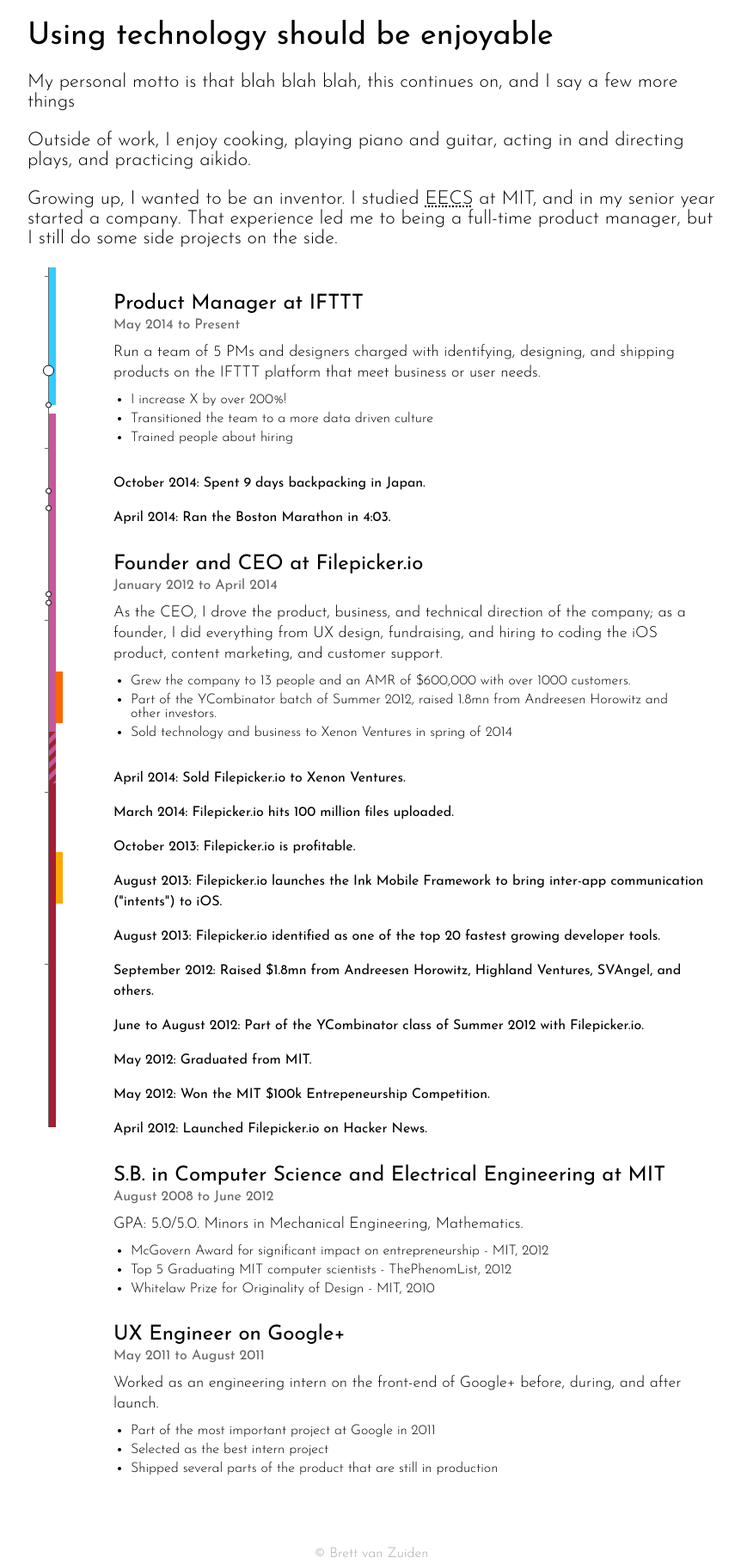
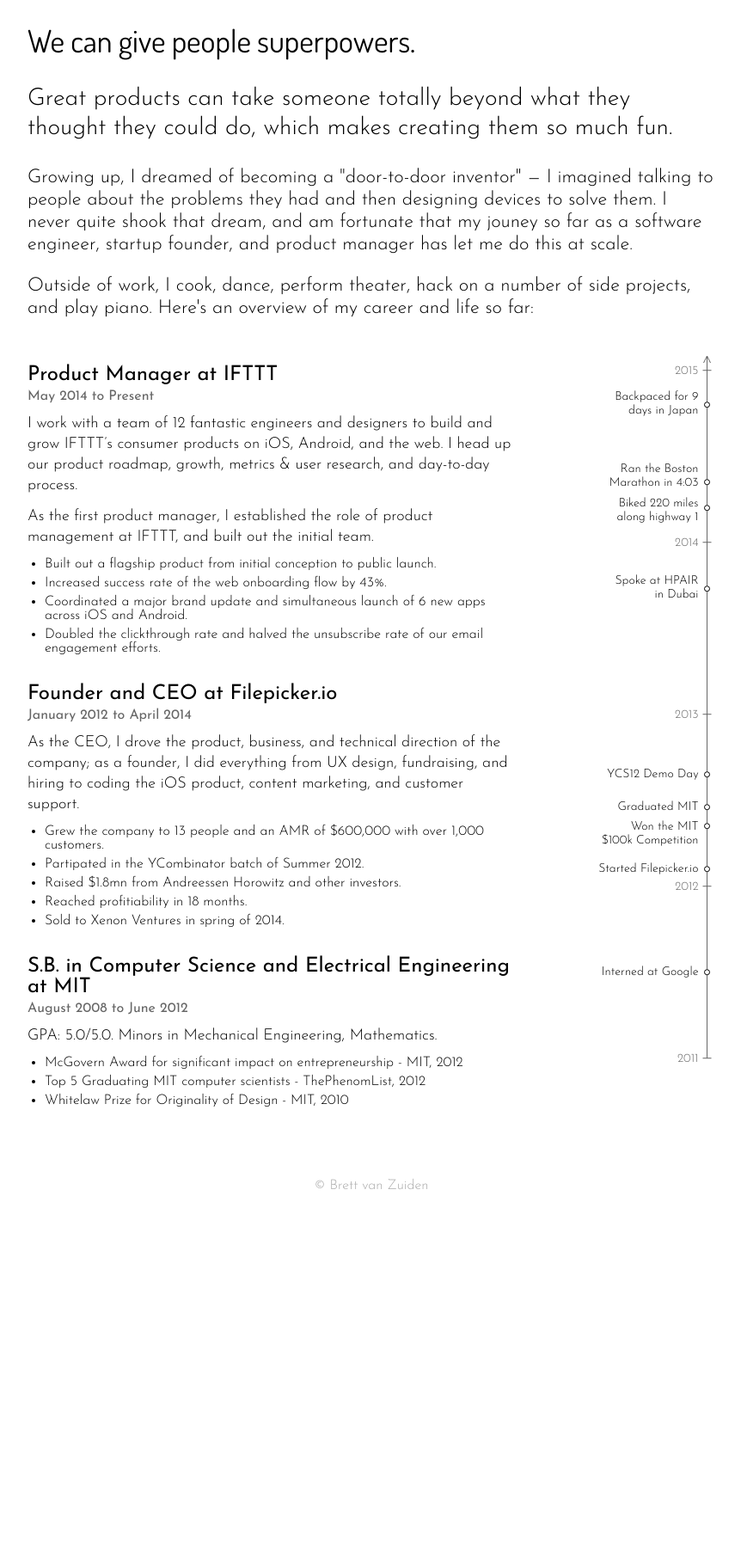
Before and after one commit to brettcvz/brettcvz.com, a Django app: page /about/ in a window 1280 px wide. Shown: the part 75-1894 px from the top of the page at 86% size, without its empty margins (208-1070 px from the left). After the commit the page ends 1458 px from the top, so only its background shows below. Run offline with Django 3.2, Linux system fonts and the light colour scheme.

Commit message:
Finished content, timeline for about page

```diff
--- a/static/css/base.css
+++ b/static/css/base.css
@@ -296,25 +296,48 @@
 h1 {
     font-weight: 400;
     font-size: 36px;
+    font-family: 'Dosis', sans-serif;
 }
 
 .about-intro p {
     font-size: 22px;
+    line-height: 26px;
 }
 
 .about-intro p.motto {
+    font-size: 28px;
+    line-height: 34px;
 }
 
 .timeline {
     vertical-align: top;
     display:inline-block;
-    width: 50px;
+    width: 200px;
     margin: 0;
-    margin-right: 45px;
+    margin-top: 20px;
+    margin-left: 25px;
 }
+
+.timeline text.year {
+    fill: #666;
+    font-size: 14px;
+    text-anchor: end;
+}
+
+.timeline text.event {
+    font-size: 14px;
+    text-anchor: end;
+}
+
+.timeline circle.event {
+    fill: #FFF;
+    stroke: #000;
+    stroke-width: 1;
+}
+
 .timeline-entries {
     display:inline-block;
-    width: 700px;
+    width: 570px;
     margin: 0;
     margin-bottom: 50px;
     list-style: none;
@@ -322,10 +345,6 @@
 }
 
 .timeline-entries>li {
-    margin: 10px 0;
-}
-
-.timeline-entries>li.large {
     margin: 30px 0;
 }
 
--- /dev/null
+++ b/static/js/about.js
@@ -0,0 +1,134 @@
+document.addEventListener("DOMContentLoaded", function(){
+    var svg = document.getElementById('timeline-graphic'); //Get svg element
+    //100 coords wide
+    var LINE_X = 90.5;
+    var START_YEAR = 2011;
+    var YEAR_HEIGHT = 200;
+    var TOP_PADDING = 10;
+
+    //set of events, key is the dot position, value is the text
+    //associated with it (optionally with positions)
+    var events = {
+        2014.8: {
+            2014.83: "Backpaced for 9",
+            2014.75: "days in Japan"
+        },
+        2014.35: {
+            2014.41: "Ran the Boston",
+            2014.33: "Marathon in 4:03"
+        },
+        2014.2: {
+            2014.21: "Biked 220 miles",
+            2014.13: "along highway 1"
+        },
+        2013.73: {
+            2013.76: "Spoke at HPAIR",
+            2013.68: "in Dubai"
+        },
+        2012.65: "YCS12 Demo Day",
+        2012.46: "Graduated MIT",
+        2012.35: {
+            2012.33: "Won the MIT",
+            2012.25: "$100k Competition"
+        },
+        2012.10: "Started Filepicker.io",
+        2011.5: "Interned at Google"
+    };
+
+    function coordToY(coord) {
+        var now = new Date();
+        var year = now.getUTCFullYear();
+        //initial is the % of the year so far
+        var initial = (now - new Date(year, 0, 1))/(1000 * 3600 * 24 * 365);
+        return TOP_PADDING + (initial + (year - coord)) * YEAR_HEIGHT;
+    }
+
+    function createElement(type) {
+        return document.createElementNS("http://www.w3.org/2000/svg", type);
+    }
+
+    function createEventNode(coord) {
+        var node = createElement("circle");
+        node.setAttribute("class", "event");
+        node.setAttribute("cx", LINE_X);
+        node.setAttribute("cy", coordToY(coord));
+        node.setAttribute("r", 3);
+
+        svg.appendChild(node);
+        return node;
+    }
+
+    function createTextElement(coord, text) {
+        var node = createElement("text");
+        node.setAttribute("class", "event");
+        node.setAttribute("x", LINE_X - 10);
+        node.setAttribute("y", coordToY(coord));
+        node.appendChild(document.createTextNode(text));
+
+        svg.appendChild(node);
+        return node;
+    }
+
+    function createEvent(coord, data) {
+        createEventNode(coord);
+        if (typeof data === "string") {
+            createTextElement(coord - 0.015, data);
+        } else {
+            for (var tcoord in data) {
+                createTextElement(tcoord, data[tcoord]);
+            }
+        }
+    }
+
+    function drawTimeline() {
+        var line = createElement("line");
+        line.setAttribute("x1", LINE_X);
+        line.setAttribute("x2", LINE_X);
+        line.setAttribute("y1", 0);
+        line.setAttribute("y2", coordToY(START_YEAR));
+        line.setAttribute("stroke", "#666");
+        line.setAttribute("stroke-width", "1");
+        svg.appendChild(line);
+
+        var currYear = (new Date()).getUTCFullYear();
+        for (var year = START_YEAR; year <= currYear; year++) {
+            var mark = createElement("line");
+            var yVal = coordToY(year);
+            mark.setAttribute("x1", LINE_X-5);
+            mark.setAttribute("x2", LINE_X+5);
+            mark.setAttribute("y1", yVal);
+            mark.setAttribute("y2", yVal);
+            mark.setAttribute("stroke", "#666");
+            mark.setAttribute("stroke-width", "1");
+            svg.appendChild(mark);
+
+            var text = createTextElement(year-0.02, year.toString());
+            text.setAttribute("class", "year");
+        }
+
+        //top arrow
+        var arrowL = createElement("line");
+        arrowL.setAttribute("x1", LINE_X-4);
+        arrowL.setAttribute("x2", LINE_X);
+        arrowL.setAttribute("y1", 8);
+        arrowL.setAttribute("y2", 0);
+        arrowL.setAttribute("stroke", "#666");
+        arrowL.setAttribute("stroke-width", "1");
+        svg.appendChild(arrowL);
+
+        var arrowR = createElement("line");
+        arrowR.setAttribute("x1", LINE_X+4);
+        arrowR.setAttribute("x2", LINE_X);
+        arrowR.setAttribute("y1", 8);
+        arrowR.setAttribute("y2", 0);
+        arrowR.setAttribute("stroke", "#666");
+        arrowR.setAttribute("stroke-width", "1");
+        svg.appendChild(arrowR);
+    }
+
+    drawTimeline();
+
+    for (var e in events) {
+        createEvent(parseFloat(e), events[e]);
+    }
+});
--- a/templates/about.html
+++ b/templates/about.html
@@ -1,72 +1,40 @@
 {% extends "base.html" %}
+{% load staticfiles %}
 
 {%block title%}Brett van Zuiden | About me{%endblock%}
+
+{%block js%}
+<script src="{% static 'js/about.js' %}"></script>
+{%endblock js%}
 
 {%block body%}
 {%include 'nav.html'%}
 <div id="content">
     <div class="about-intro fadein">
-        <h1>Using technology should be enjoyable</h1>
-        <p class="motto">My personal motto is that blah blah blah, this continues on, and I say a few more things</p>
+        <h1>We can give people superpowers.</h1>
+        <p class="motto">Great products can take someone totally beyond what they thought they could do, which makes creating them so much fun.</p>
         <p>
-        Outside of work, I enjoy cooking, playing piano and guitar, acting in and directing plays, and practicing aikido.
+        Growing up, I dreamed of becoming a "door-to-door inventor" &mdash; I imagined talking to people about the problems they had and then designing devices to solve them. I never quite shook that dream, and am fortunate that my jouney so far as a software engineer, startup founder, and product manager has let me do this at scale.
         </p>
         <p>
-        Growing up, I wanted to be an inventor. I studied <abbr title="Electrical Engineering and Computer Science">EECS</abbr> at MIT, and in my senior year started a company. That experience led me to being a full-time product manager, but I still do some side projects on the side.
+        Outside of work, I cook, dance, perform theater, hack on a number of side projects, and play piano. Here's an overview of my career and life so far:
         </p>
     </div>
-    <div class="timeline fadein">
-        <svg width="50" height="1000" viewBox="0 0 50 1000">
-            <pattern id="mitFilepickerHatch" width="10" height="10" patternTransform="rotate(45 0 0)" patternUnits="userSpaceOnUse">
-              <line x1="2.5" y1="0" x2="2.5" y2="10" style="stroke:#A31F34; stroke-width:5" />
-              <line x1="7.5" y1="0" x2="7.5" y2="10" style="stroke:#C6579A; stroke-width:5" />
-            </pattern>
-            <pattern id="YCFilepickerHatch" width="10" height="10" patternTransform="rotate(45 0 0)" patternUnits="userSpaceOnUse">
-              <line x1="2.5" y1="0" x2="2.5" y2="10" style="stroke:#FF6600; stroke-width:5" />
-              <line x1="7.5" y1="0" x2="7.5" y2="10" style="stroke:#C6579A; stroke-width:5" />
-            </pattern>
-
-            <line x1="24.5" x2="24.5" y1="0" y2="1000" stroke="#666" stroke-width="1"/>
-            <line x1="20" x2="30" y1="10.5" y2="10.5" stroke="#666" stroke-width="1"/>
-            <line x1="20" x2="30" y1="210.5" y2="210.5" stroke="#666" stroke-width="1"/>
-            <line x1="20" x2="30" y1="410.5" y2="410.5" stroke="#666" stroke-width="1"/>
-            <line x1="20" x2="30" y1="610.5" y2="610.5" stroke="#666" stroke-width="1"/>
-            <line x1="20" x2="30" y1="810.5" y2="810.5" stroke="#666" stroke-width="1"/>
-
-            <rect x="25" y="0" width="8" height="160" style="fill: #33CCFF"/>
-            <rect x="25" y="170" width="8" height="370" style="fill: #C6579A"/>
-            <rect x="33" y="470" width="8" height="60" style="fill: #FF6600"/>
-            <rect x="25" y="540" width="8" height="60" style="fill: url(#mitFilepickerHatch)"/>
-            <rect x="25" y="600" width="8" height="400" style="fill: #A31F34"/>
-            <rect x="33" y="680" width="8" height="60" style="fill: #FFA700"/>
-
-            <circle cx="24.5" cy="120" r="6" style="fill: #FFF; stroke:#000; stroke-width:1"/>
-            <circle cx="24.5" cy="160" r="3" style="fill: #FFF; stroke:#000; stroke-width:1"/>
-            <circle cx="24.5" cy="260" r="3" style="fill: #FFF; stroke:#000; stroke-width:1"/>
-            <circle cx="24.5" cy="280" r="3" style="fill: #FFF; stroke:#000; stroke-width:1"/>
-            <circle cx="24.5" cy="380" r="3" style="fill: #FFF; stroke:#000; stroke-width:1"/>
-            <circle cx="24.5" cy="390" r="3" style="fill: #FFF; stroke:#000; stroke-width:1"/>
-        </svg>
-    </div>
     <ul class="timeline-entries fadein">
-        <li class="job span large" data-start="5-2014" data-color="33CCFF">
+        <li>
             <h3>Product Manager at IFTTT</h3>
             <time>May 2014 to Present</time>
-            <p class="description">Run a team of 5 PMs and designers charged with identifying, designing, and shipping
-            products on the IFTTT platform that meet business or user needs.</p>
+            <p class="description">I work with a team of 12 fantastic engineers and designers to build and grow IFTTT’s consumer products on iOS, Android, and the web. I head up our product roadmap, growth, metrics &amp; user research, and day-to-day process.</p>
+            <p class="description">As the first product manager, I established the role of product management at IFTTT, and built out the initial team.
+            </p>
             <ul class="highlights">
-                <li>I increase X by over 200%!</li>
-                <li>Transitioned the team to a more data driven culture</li>
-                <li>Trained people about hiring</li>
+                <li>Built out a flagship product from initial conception to public launch.</li>
+                <li>Increased success rate of the web onboarding flow by 43%.</li>
+                <li>Coordinated a major brand update and simultaneous launch of 6 new apps across iOS and Android.</li>
+                <li>Doubled the clickthrough rate and halved the unsubscribe rate of our email engagement efforts.</li>
             </ul>
         </li>
-        <li class="event" data-start="4-2014">
-            <p>October 2014: Spent 9 days backpacking in Japan.</p>
-        </li>
-        <li class="event" data-start="4-2014">
-            <p>April 2014: Ran the Boston Marathon in 4:03.</p>
-        </li>
-        <li class="job span large" data-start="1-2012" data-end="4-2014" data-color="C6579A">
+        <li>
             <h3>Founder and CEO at Filepicker.io</h3>
             <time>January 2012 to April 2014</time>
             <p class="description">
@@ -75,42 +43,14 @@
                 content marketing, and customer support.
             </p>
             <ul class="highlights">
-                <li>Grew the company to 13 people and an AMR of $600,000 with over 1000 customers.</li>
-                <li>Part of the YCombinator batch of Summer 2012, raised 1.8mn from Andreesen Horowitz and other investors.</li>
-                <li>Sold technology and business to Xenon Ventures in spring of 2014</li>
+                <li>Grew the company to 13 people and an AMR of $600,000 with over 1,000 customers.</li>
+                <li>Partipated in the YCombinator batch of Summer 2012.</li>
+                <li>Raised $1.8mn from Andreessen Horowitz and other investors.</li>
+                <li>Reached profitiability in 18 months.</li>
+                <li>Sold to Xenon Ventures in spring of 2014.</li>
             </ul>
         </li>
-        <li class="event" data-start="4-2014">
-            <p>April 2014: Sold Filepicker.io to Xenon Ventures.</p>
-        </li>
-        <li class="event" data-start="3-2014">
-            <p>March 2014: Filepicker.io hits 100 million files uploaded.</p>
-        </li>
-        <li class="event" data-start="10-2013">
-            <p>October 2013: Filepicker.io is profitable.</p>
-        </li>
-        <li class="event" data-start="8-2013">
-            <p>August 2013: Filepicker.io launches the Ink Mobile Framework to bring inter-app communication ("intents") to iOS.</p>
-        </li>
-        <li class="event" data-start="8-2013">
-            <p>August 2013: Filepicker.io identified as one of the top 20 fastest growing developer tools.</p>
-        </li>
-        <li class="event" data-start="9-2012">
-            <p>September 2012: Raised $1.8mn from Andreesen Horowitz, Highland Ventures, SVAngel, and others.</p>
-        </li>
-        <li class="span yc" data-start="6-2012" data-end="8-2012" data-color="FF660A">
-            <p>June to August 2012: Part of the YCombinator class of Summer 2012 with Filepicker.io.</p>
-        </li>
-        <li class="event" data-start="5-2012">
-            <p>May 2012: Graduated from MIT.</p>
-        </li>
-        <li class="event" data-start="5-2012">
-            <p>May 2012: Won the MIT $100k Entrepeneurship Competition.</p>
-        </li>
-        <li class="event" data-start="4-2012">
-            <p>April 2012: Launched Filepicker.io on Hacker News.</p>
-        </li>
-        <li class="span large" data-start="8-2008" data-end="5-2012" data-color="A31F34">
+        <li>
             <h3>S.B. in Computer Science and Electrical Engineering at MIT</h3>
             <time>August 2008 to June 2012</time>
             <p class="description">
@@ -122,18 +62,9 @@
                 <li>Whitelaw Prize for Originality of Design - MIT, 2010</li>
             </ul>
         </li>
-        <li class="job span large" data-start="5-2011" data-end="8-2011" data-color="FFA700">
-            <h3>UX Engineer on Google+</h3>
-            <time>May 2011 to August 2011</time>
-            <p class="description">
-                Worked as an engineering intern on the front-end of Google+ before, during, and after launch.
-            </p>
-            <ul class="highlights">
-                <li>Part of the most important project at Google in 2011</li>
-                <li>Selected as the best intern project</li>
-                <li>Shipped several parts of the product that are still in production</li>
-            </ul>
-        </li>
     </ul>
+    <div class="timeline fadein">
+        <svg id="timeline-graphic" width="200" height="900" viewBox="-100 0 200 900"></svg>
+    </div>
 </div>
 {%endblock%}
--- a/templates/home.html
+++ b/templates/home.html
@@ -18,7 +18,7 @@
             <ul id="main-points">
                 <li>Product Manager at <a href="http://ifttt.com">IFTTT</a></li>
                 <li>Founding CEO of <a href="http://filepicker.io">Filepicker.io</a></li>
-                <li>Studied EECS, Math, and Mechanical Engineering at MIT</li>
+                <li>Studied <abbr title="Electrical Engineering and Computer Science">EECS</abbr>, Math, and Mechanical Engineering at MIT</li>
             </ul>
             <a class="more" href="{% url 'about'%}">More about me &rsaquo;</a>
         </div>
--- a/templates/posts/base.html
+++ b/templates/posts/base.html
@@ -14,7 +14,7 @@
             <li>I work as a Product Manager at <a href="http://ifttt.com">IFTTT</a>.</li>
             <li>I founded <a href="http://filepicker.io">Filepicker.io</a>, part of YC S12.</li>
             <li>Contact me at <a href="mailto:brettcvz@gmail.com">brettcvz@gmail.com</a></li>
-        </p>
+        </ul>
     </div>
 </div>
 {%endblock%}
--- a/templates/posts/index.html
+++ b/templates/posts/index.html
@@ -6,13 +6,15 @@
 <div class="posts-intro">
     <p>
         I write on things that interest me: product management, startups, and general tech trends.
+    </p>
+    <!--
         If you're looking to get a sense of what I write about, read these posts:
-    </p>
     <ol>
         {%for post in top_posts%}
         <li><a href="{{post.get_absolute_url}}">{{post.title}}</a></li>
         {%endfor%}
     </ol>
+    -->
 </div>
 <div class="posts">
     {% for post in posts%}
```
